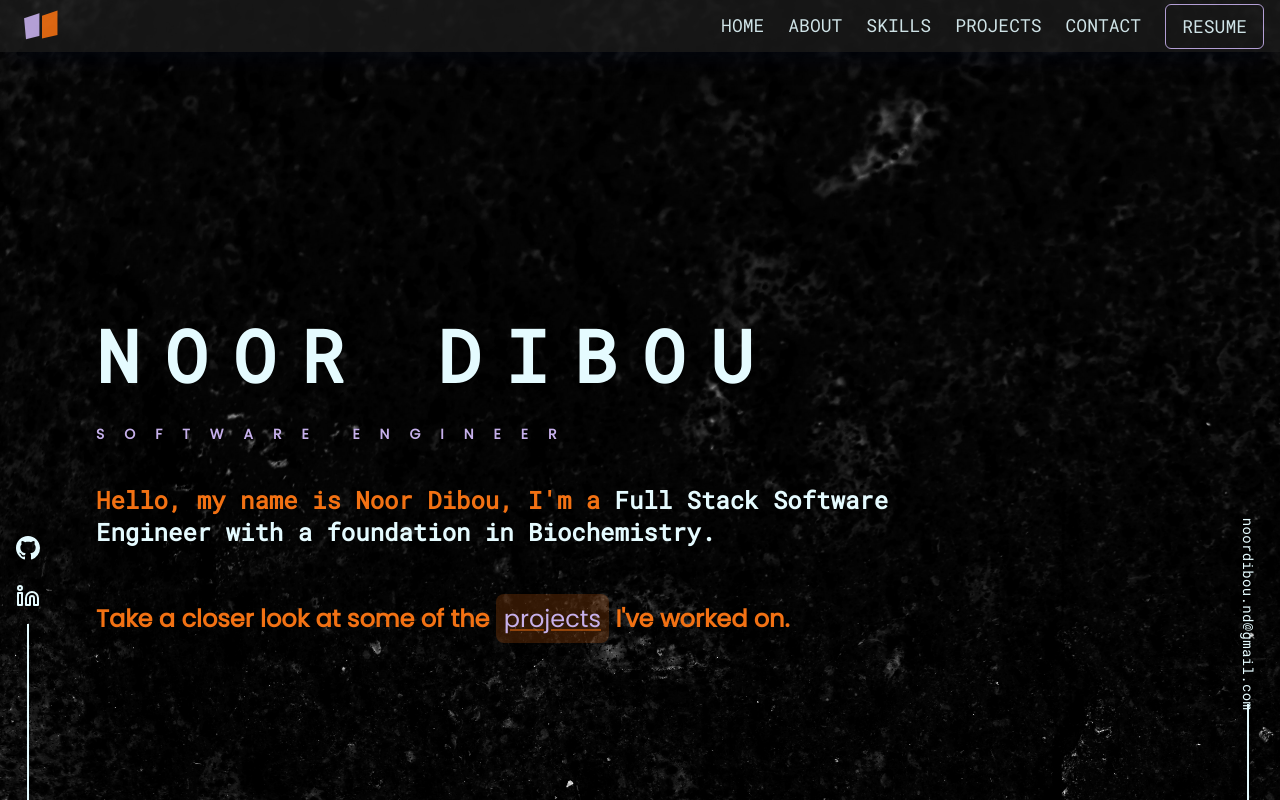
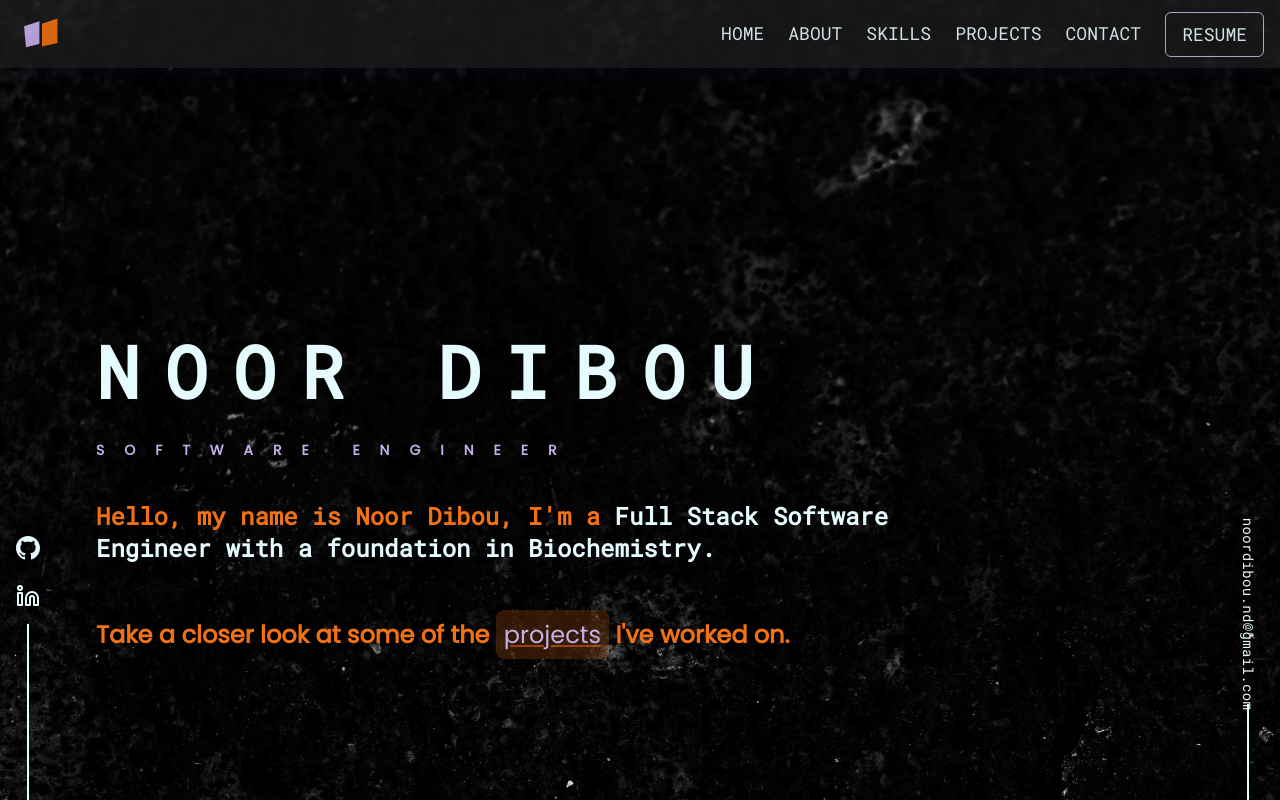
Before and after one commit to Noordibou/Portfolio, a Next.js app: page / in a window 1280 px wide. Built offline with nearby package versions, Linux system fonts and the light colour scheme.

Commit message:
Update Header.tsx

```diff
--- a/components/Header.tsx
+++ b/components/Header.tsx
@@ -34,7 +34,7 @@ export default function Navbar() {
 
     return (
         <div className='sticky top-0 bg-[#1f1f1f]/80 shadow-navbarShadow opacity-90 z-50'>
-            <div className='flex items-center justify-between px-4'>
+            <div className='flex items-center justify-between px-4 md:py-2'>
                 <motion.div
                     initial={{ x: -100, opacity: 0, scale: 0.5 }}
                     animate={{ x: 0, opacity: 1, scale: 1 }}
```
